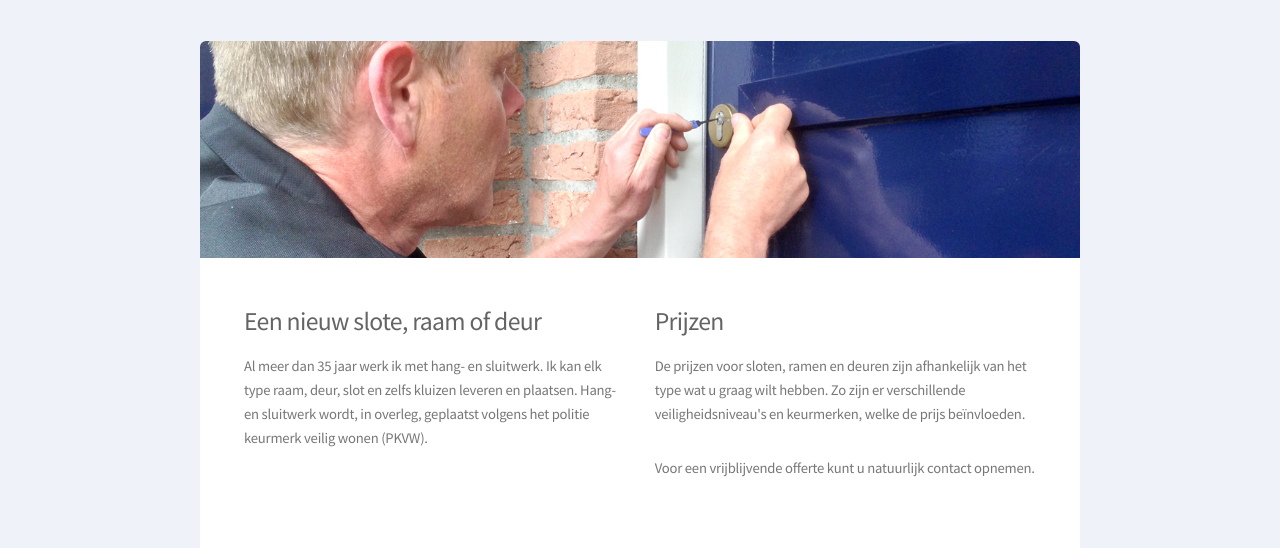
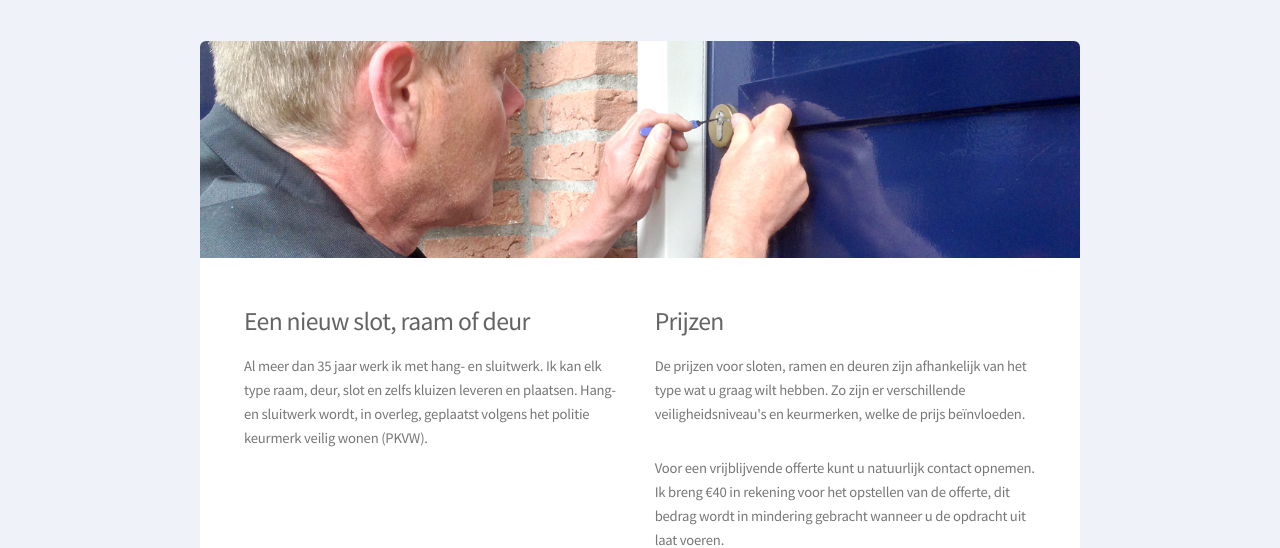
Before and after one commit to Muurtegel/muurtegel.github.io, a plain HTML site: page plaatsen-hang-en-sluitwerk.html in a window 1280 px wide. Shown: the part 255-803 px from the top of the page. Drawn offline with Linux system fonts and the light colour scheme.

Commit message:
Update plaatsen-hang-en-sluitwerk.html
Fixed typo + added invoice costs

```diff
--- a/plaatsen-hang-en-sluitwerk.html
+++ b/plaatsen-hang-en-sluitwerk.html
@@ -51,13 +51,13 @@
 
           <div class="row">
             <div class="6u 12u(mobilep)">
-              <h3>Een nieuw slote, raam of deur</h3>
+              <h3>Een nieuw slot, raam of deur</h3>
               <p>Al meer dan 35 jaar werk ik met hang- en sluitwerk. Ik kan elk type raam, deur, slot en zelfs kluizen leveren en plaatsen. Hang- en sluitwerk wordt, in overleg, geplaatst volgens het politie keurmerk veilig wonen (PKVW).</p>
             </div>
             <div class="6u 12u(mobilep)">
               <h3>Prijzen</h3>
               <p>De prijzen voor sloten, ramen en deuren zijn afhankelijk van het type wat u graag wilt hebben. Zo zijn er verschillende veiligheidsniveau's en keurmerken, welke de prijs beïnvloeden.</p>
-              <p>Voor een vrijblijvende offerte kunt u natuurlijk contact opnemen.</p>
+              <p>Voor een vrijblijvende offerte kunt u natuurlijk contact opnemen. Ik breng €40 in rekening voor het opstellen van de offerte, dit bedrag wordt in mindering gebracht wanneer u de opdracht uit laat voeren.</p>
             </div>
           </div>
         </div>
```
